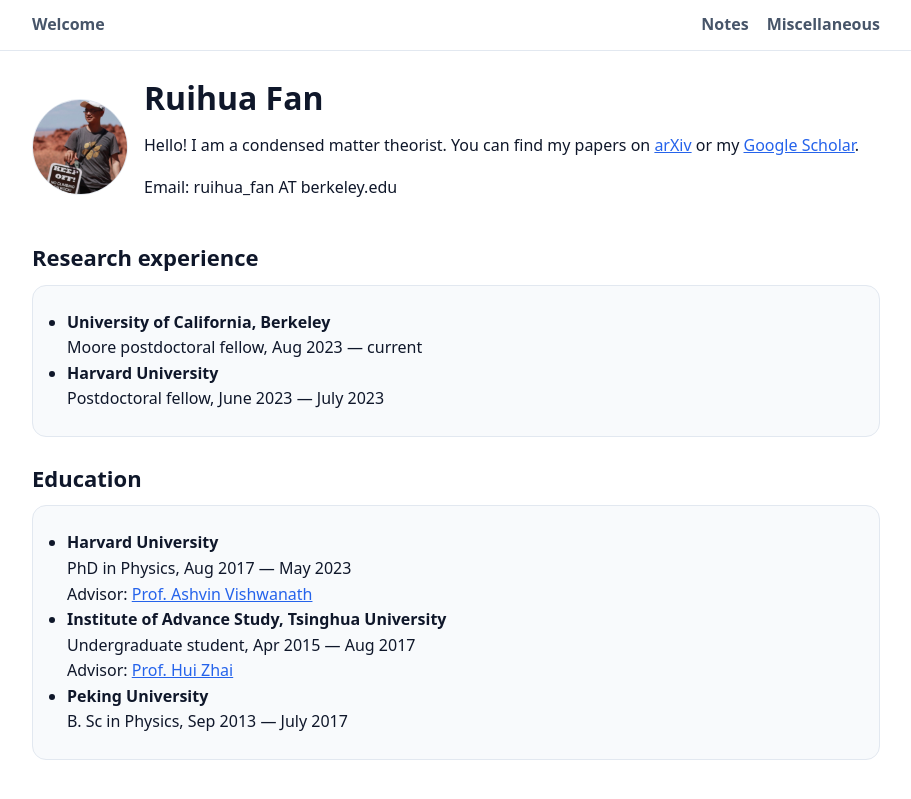
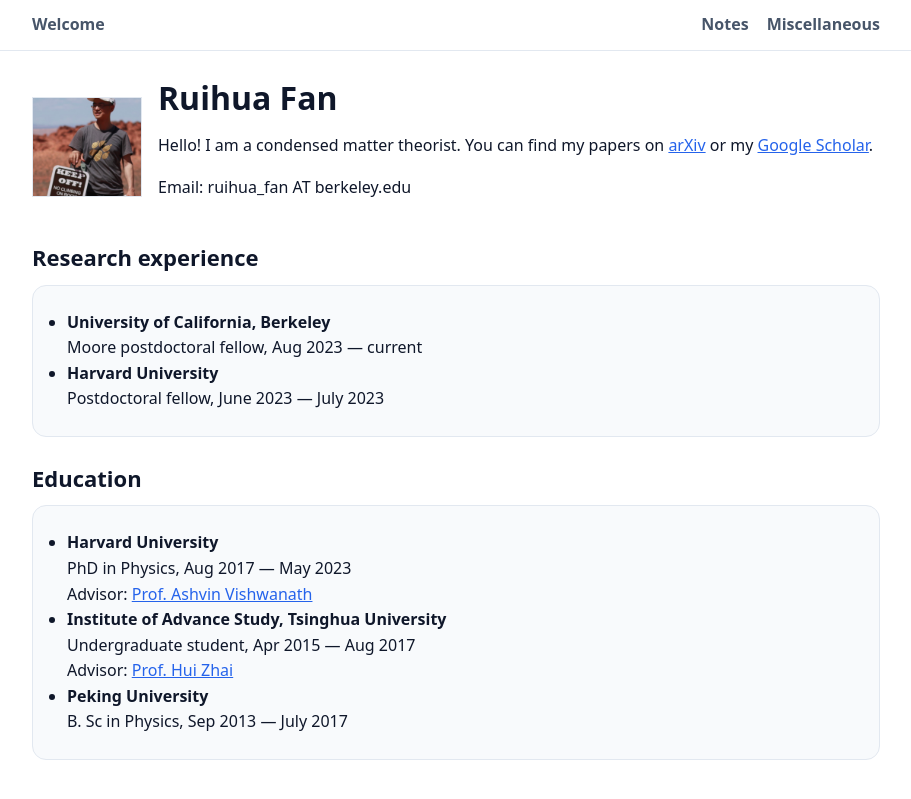
Before and after one commit to ruihuafan/ruihuafan.github.io, a Jekyll site: the page built from index.md, in a window 1280 px wide. Shown: the top 799 px of the page, without its empty margins (184-1095 px from the left). Built offline with Jekyll 4.4.1, drawn with Linux system fonts in a browser that asks for light colours.

Commit message:
change default

```diff
--- a/_layouts/default.html
+++ b/_layouts/default.html
@@ -24,7 +24,7 @@
     .muted{color:var(--muted)}
     a{color:var(--link)} a:hover{text-decoration:underline}
     .hero{display:flex;gap:16px;align-items:center;flex-wrap:wrap}
-    .avatar-lg{width:96px;height:96px;border-radius:50%;object-fit:cover;border:1px solid #e2e8f0}
+    .avatar-lg{width:110px;height:100px;border-radius:0%;object-fit:cover;border:1px solid #e2e8f0}
   </style>
 
   <script>
```
